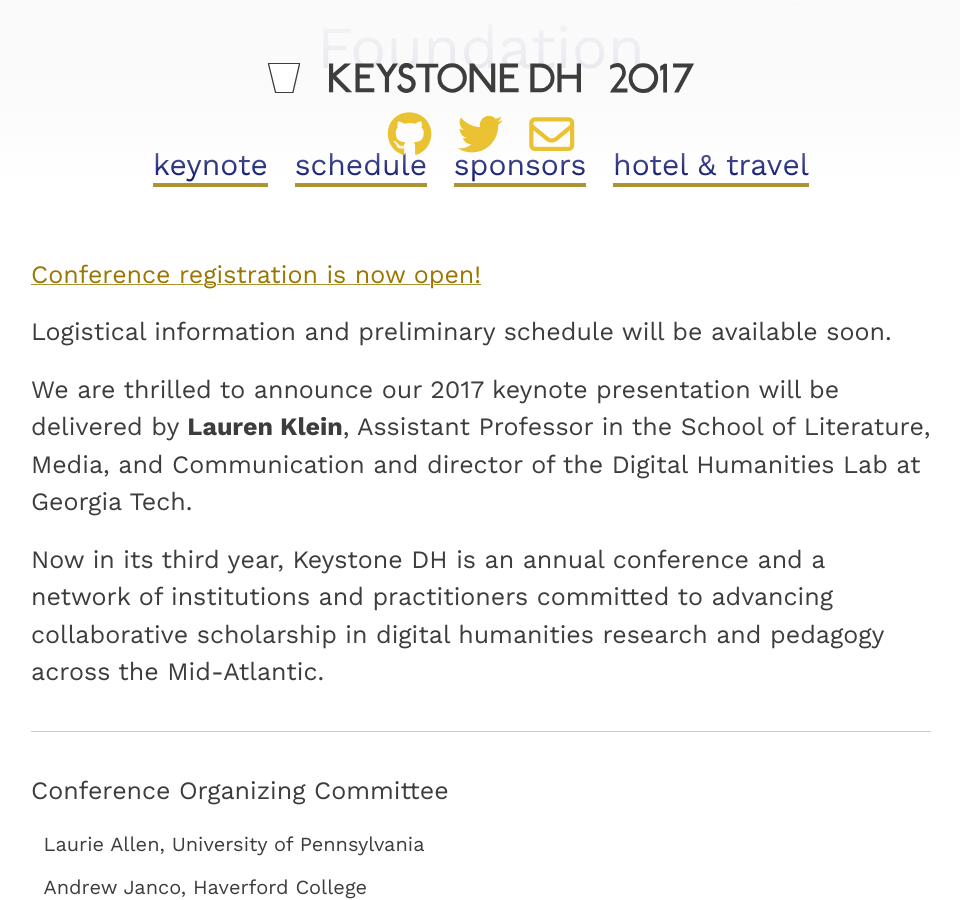
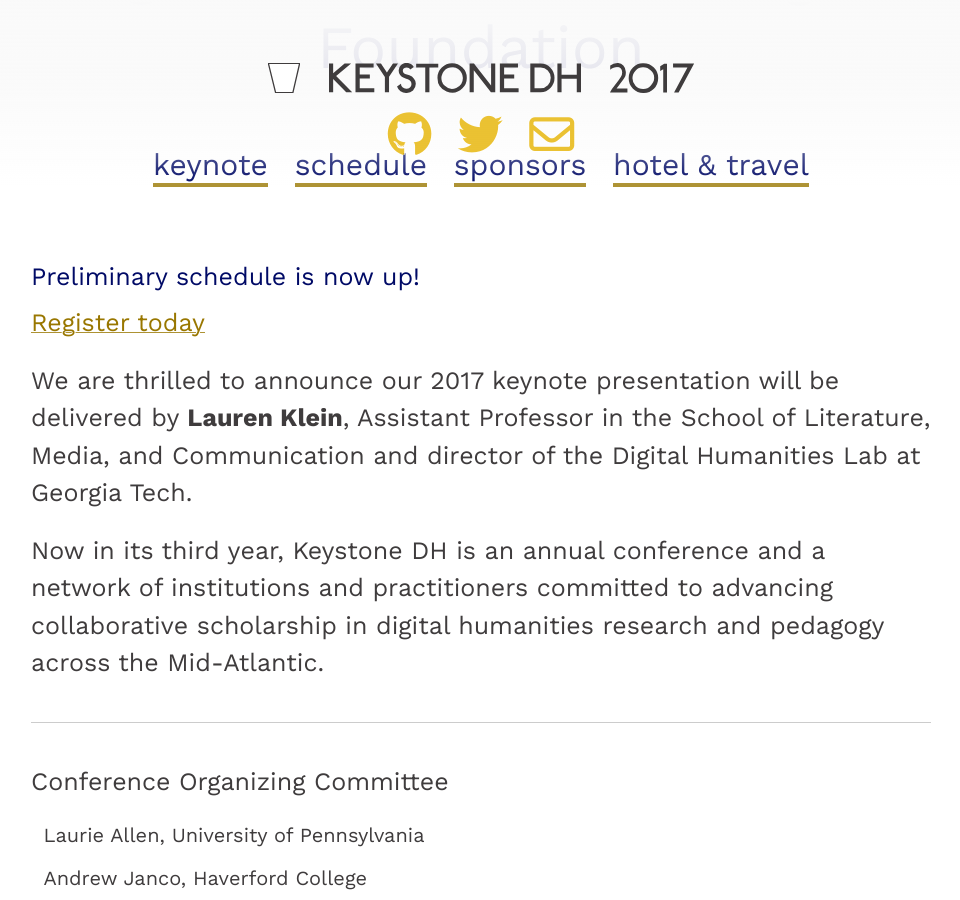
Before and after one commit to histlib/2017, a Jekyll site: the page built from index.md, in a window 1280 px wide and 900 px high, scrolled down 394 px. Shown: the whole window, without its empty margins (159-1119 px from the left). Built offline with Jekyll 4.4.1, drawn with Linux system fonts in a browser that asks for light colours; nearby versions of some CDN libraries.

Commit message:
changes schedule message

```diff
--- a/index.md
+++ b/index.md
@@ -9,9 +9,9 @@
 <div class="site-nav">{% include navigation.html %}</div>
 <br/>
 
-[Conference registration is now open!](https://www.eventbrite.com/e/keystone-dh-2017-tickets-33716730649)
+### Preliminary schedule is now up!
 
-Logistical information and preliminary schedule will be available soon.
+[Register today](https://www.eventbrite.com/e/keystone-dh-2017-tickets-33716730649)
 
 We are thrilled to announce our 2017 keynote presentation will be delivered by **Lauren Klein**, Assistant Professor in the School of Literature, Media, and Communication and director of the Digital Humanities Lab at Georgia Tech.
 
```
